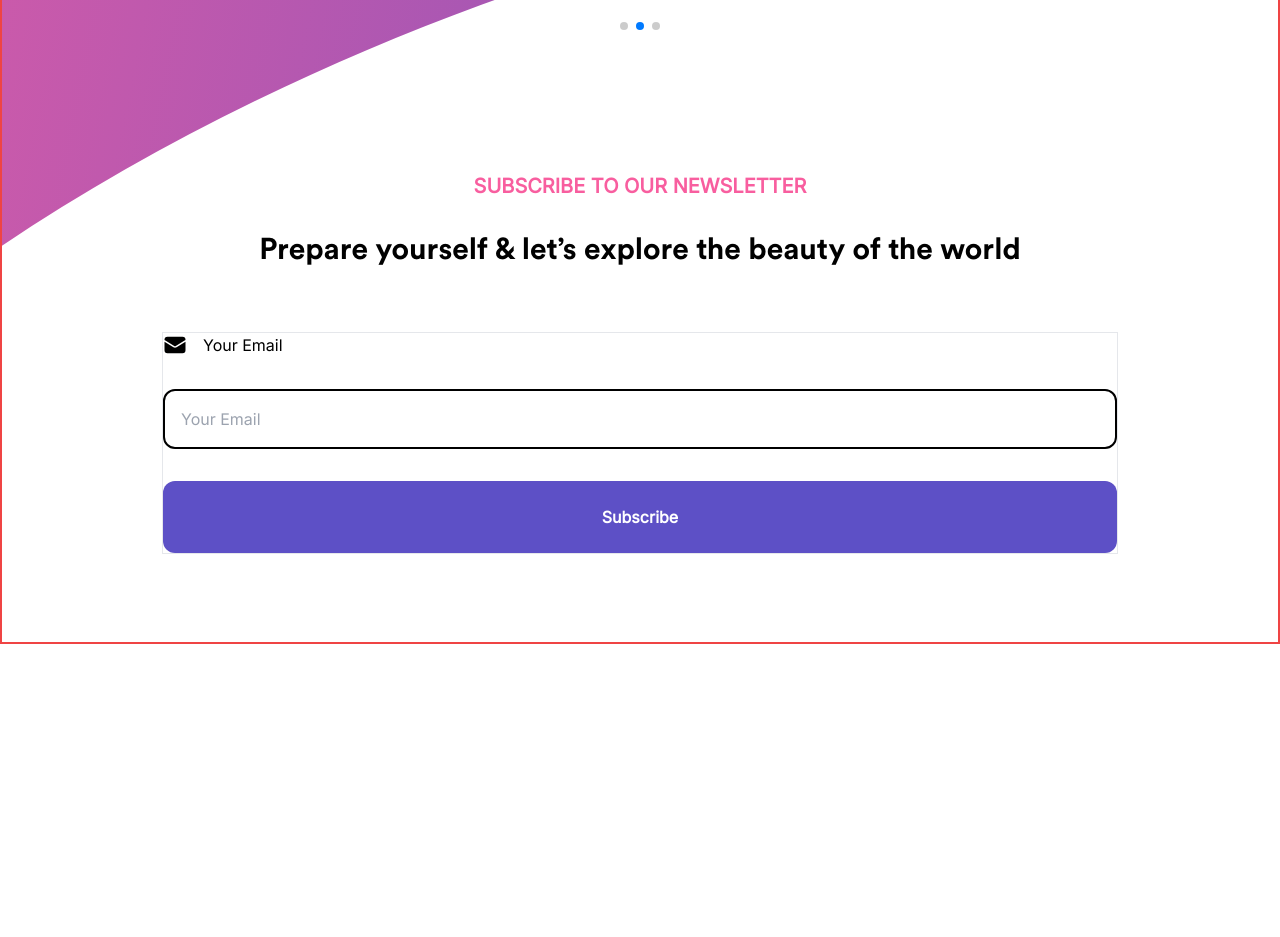
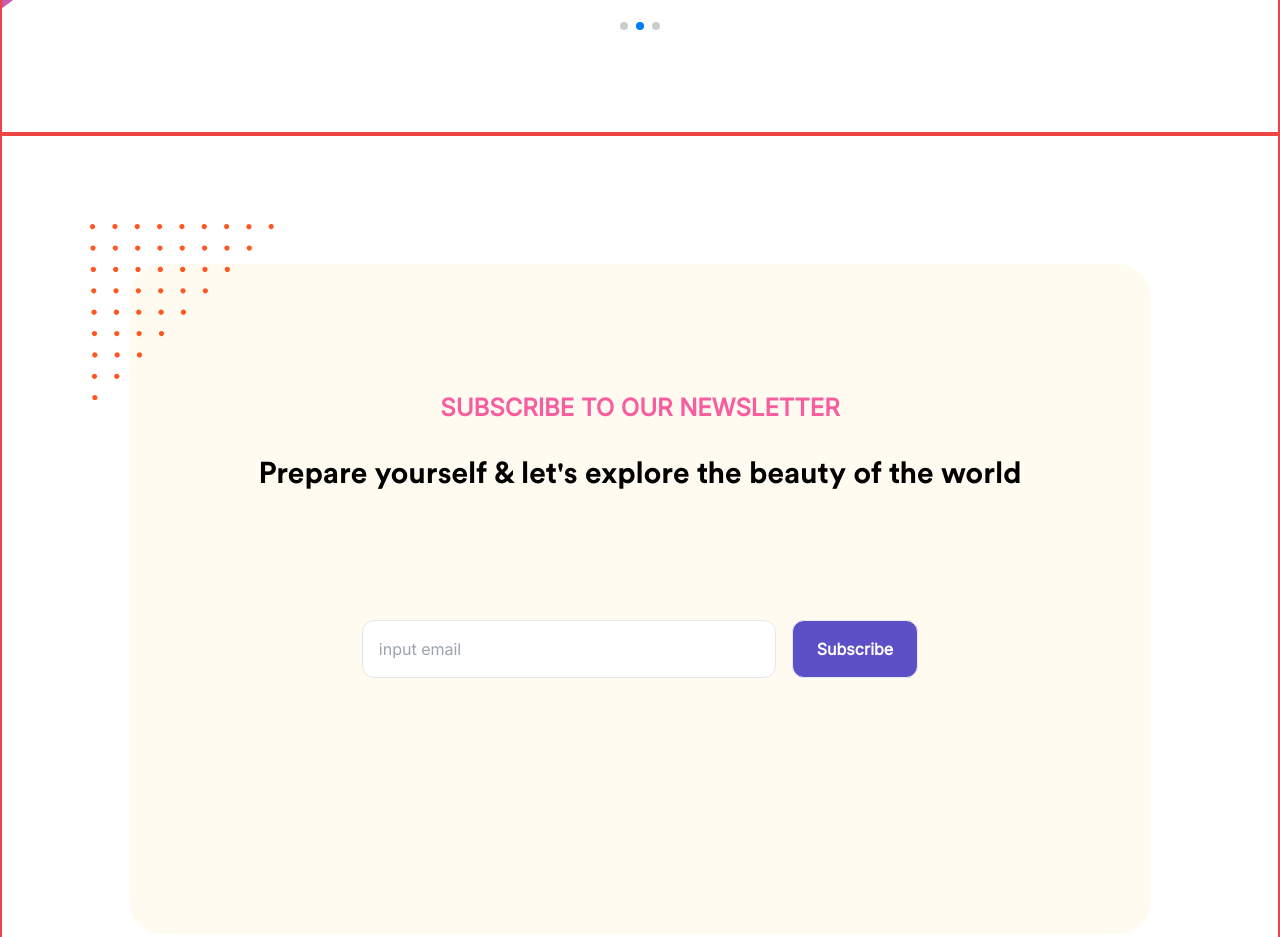
Before and after one commit to yorisofficial/TRAVELOG, a website: page index.html in a window 1280 px wide. Shown: the part 4740-5677 px from the top of the page. Before the commit the page ends 5384 px from the top, so only its background shows below. Drawn offline with nearby package versions, Linux system fonts and the light colour scheme.

Commit message:
Update v1.5.0
Adding feature email subscribe box

```diff
--- a/index.html
+++ b/index.html
@@ -333,7 +333,7 @@
                     </div>
                 </div>
             </section>
-            <section id="items-5" class="w-full h-full py-16 border-2 border-red-500 padding-mx" style="
+            <section id="" class="w-full h-full py-16 border-2 border-red-500 padding-mx" style="
             background-image: url('/public/img/background/Vector-abstrack.svg');
             background-repeat: no-repeat;
             background-position: center;
@@ -428,25 +428,26 @@
                         <div class="swiper-pagination"></div>
                     </div>
                 </div>
-                <div class="container flex flex-col w-full h-full py-16 px-8 gap-16">
-                    <div class="flex flex-col text-center gap-8">
-                        <h3 class="text-xl font-bold text-secondary uppercase">subscribe to our newsletter</h3>
-                        <h1 class="text-3xl font-bold text-black">Prepare yourself & let’s explore the beauty of the world</h1>
+            </section>
+            <section id="#items-5" class="w-full h-full padding-mx py-16 xl:py-32 border-2 border-red-500">
+                <div class="container relative w-full h-full flex flex-col justify-center items-center bg-creamy rounded-card py-32 px-16">
+                    <div class="acc-img">
+                        <img class="-top-10 -left-10 absolute" src="/public/img/background/subscribe/obs_1.svg" alt="background-image">
                     </div>
-                    <div class="w-full flex relative border">
-                        <form x-on:click="formInput" action="" class="w-full flex flex-col gap-8">
-                            <label for="" class="flex items-center gap-4">
-                                <svg xmlns="http://www.w3.org/2000/svg" viewBox="0 0 24 24" fill="currentColor" class="w-6 h-6">
-                                    <path d="M1.5 8.67v8.58a3 3 0 003 3h15a3 3 0 003-3V8.67l-8.928 5.493a3 3 0 01-3.144 0L1.5 8.67z" />
-                                    <path d="M22.5 6.908V6.75a3 3 0 00-3-3h-15a3 3 0 00-3 3v.158l9.714 5.978a1.5 1.5 0 001.572 0L22.5 6.908z" />
-                                </svg>
-                                <span>Your Email</span>
-                            </label>
-                            <input type="text" placeholder="Your Email" class="w-full p-4 rounded-xl border-2 border-black">
-                            <button class="w-full bg-primary py-6 font-bold text-white rounded-xl">Subscribe</button>
+                    <div class="flex flex-col gap-8 justify-center items-center">
+                        <h3 class="uppercase text-2xl font-semibold text-secondary">subscribe to our newsletter</h3>
+                        <h1 class="text-3xl font-semibold text-black">Prepare yourself & let's explore the beauty of the world</h1>
+                    </div>
+                    <div class="w-full h-full py-32 px-8">
+                        <form action="" class="flex flex-col md:flex-row items-center justify-center gap-4">
+                            <input type="text" name="" id="" placeholder="input email" class="w-1/2 p-4 border rounded-xl">
+                            <div class="flex">
+                                <button class="px-6 py-4 border rounded-xl font-semibold bg-primary hover:bg-primary-hover transform duration-500 text-white">Subscribe</button>
+                            </div>
                         </form>
                     </div>
                 </div>
+                <div class="container"></div>
             </section>
         </main>
         <!-- Alpine JS -->
--- a/tailwind.config.js
+++ b/tailwind.config.js
@@ -13,6 +13,7 @@ module.exports = {
         'primary-hover': '#4A3CBA',
         'secondary': '#F85E9F',
         'orange': '#FF5722',
+        'creamy': 'rgba(250, 205, 73, 0.08)',
       }
     },
   },
```
Also changed, not shown: dist/output.css.
